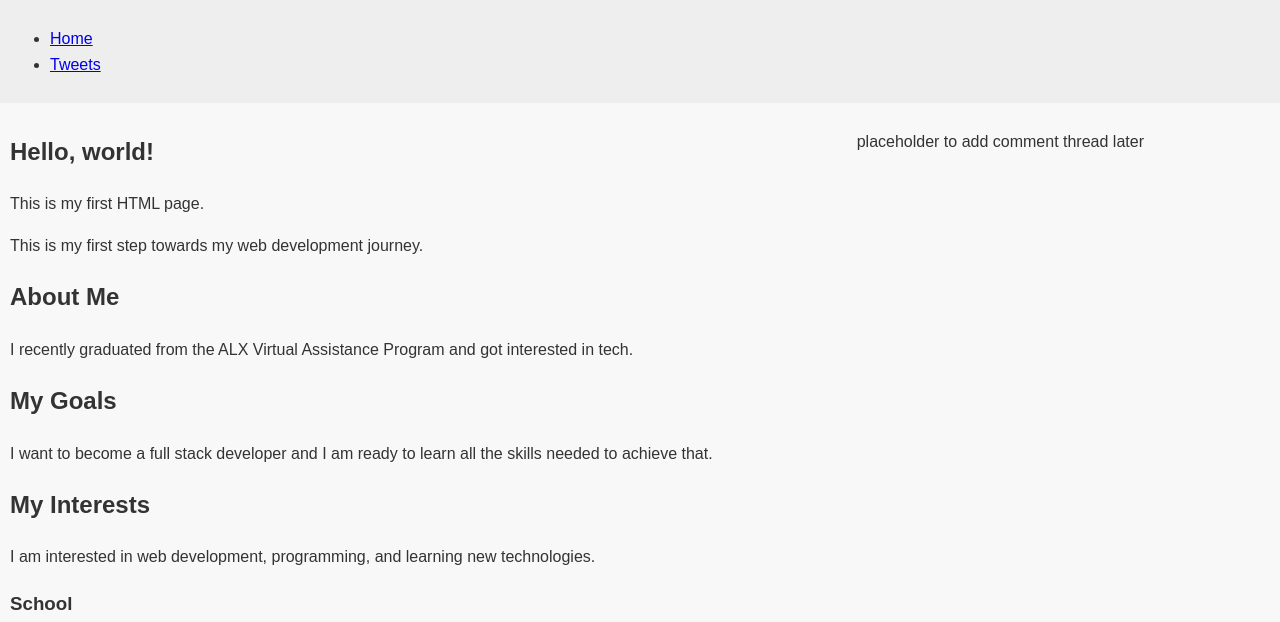
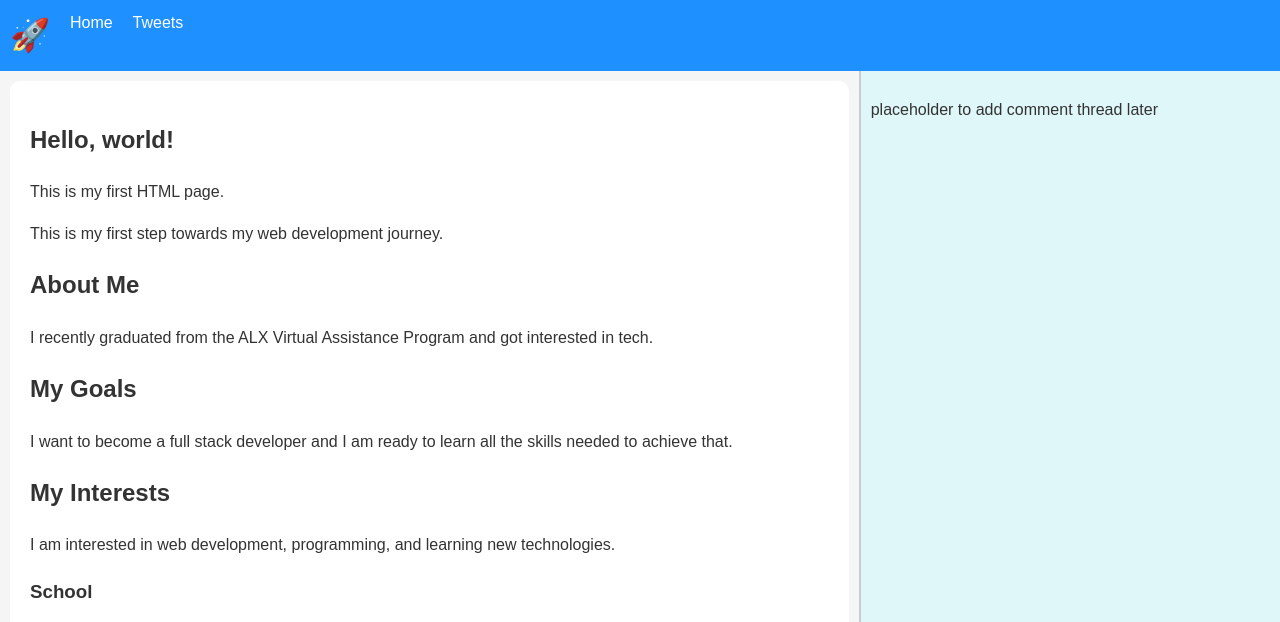
Before and after one commit to KarenVA-png/alx_html_css, a plain HTML site: page alx_html_css/index.html in a window 1280 px wide. Shown: the top 622 px of the page. Drawn offline with Linux system fonts and the light colour scheme; files that its build step writes are made by us from their sources.

Commit message:
Added logo and styled header

```diff
--- a/alx_html_css/css_basic/styles.css
+++ b/alx_html_css/css_basic/styles.css
@@ -1,34 +1,69 @@
-/* Position body as a vertical column */
+/* === Layout Styling (Flexbox) === */
 body {
   display: flex;
   flex-direction: column;
   height: 100vh;
   margin: 0;
+  background-color: #f5f5f5;
+  color: #333;
+  font-family: Arial, sans-serif;
 }
 
-/* Position <main> as a horizontal row */
 main {
   display: flex;
   flex-direction: row;
   flex: auto;
 }
 
-/* <article> takes 2/3 of the space */
 article {
   flex: 2;
   overflow-y: auto;
-  padding: 10px;
+  padding: 20px;
+  background-color: white;
+  border-radius: 10px;
+  margin: 10px;
 }
 
-/* <aside> takes 1/3 of the space */
 aside {
   flex: 1;
   overflow-y: auto;
   padding: 10px;
+  background-color: #e0f7fa;
+  border-left: 2px solid #ccc;
 }
 
-/* Give some color and padding to header/footer to see them clearly */
-header, footer {
-  background-color: #eee;
+/* === Header & Footer Styling === */
+header {
+  background-color: #1e90ff;
   padding: 10px;
+  color: white;
 }
+
+footer {
+  background-color: #333;
+  color: white;
+  padding: 10px;
+  text-align: center;
+}
+
+/* === Navigation Styling === */
+ul {
+  display: flex;
+  gap: 20px;
+  list-style-type: none;
+  padding: 0;
+  margin: 0;
+}
+
+.logo {
+  font-size: 2rem;
+}
+
+a {
+  text-decoration: none;
+  color: white;
+}
+
+a:hover {
+  text-decoration: underline;
+}
--- a/alx_html_css/index.html
+++ b/alx_html_css/index.html
@@ -13,6 +13,7 @@
 
   <header>
     <ul>
+      <li class="logo">&#128640;</li> <!-- This is the logo -->
       <li><a href="index.html">Home</a></li>
       <li><a href="tweets.html">Tweets</a></li>
     </ul>
```
Also changed, not shown: alx_html_css/css_basic/tweets.html (+1 -0 lines).
